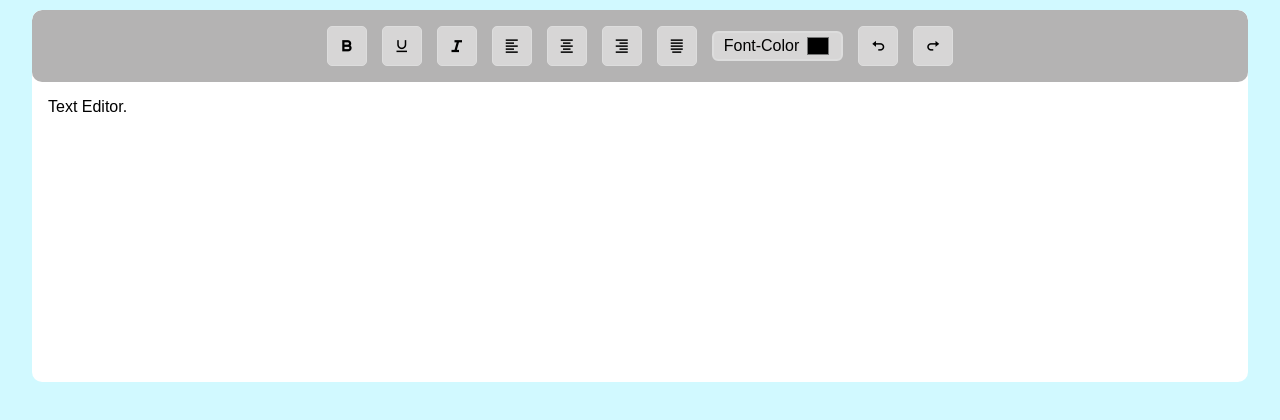
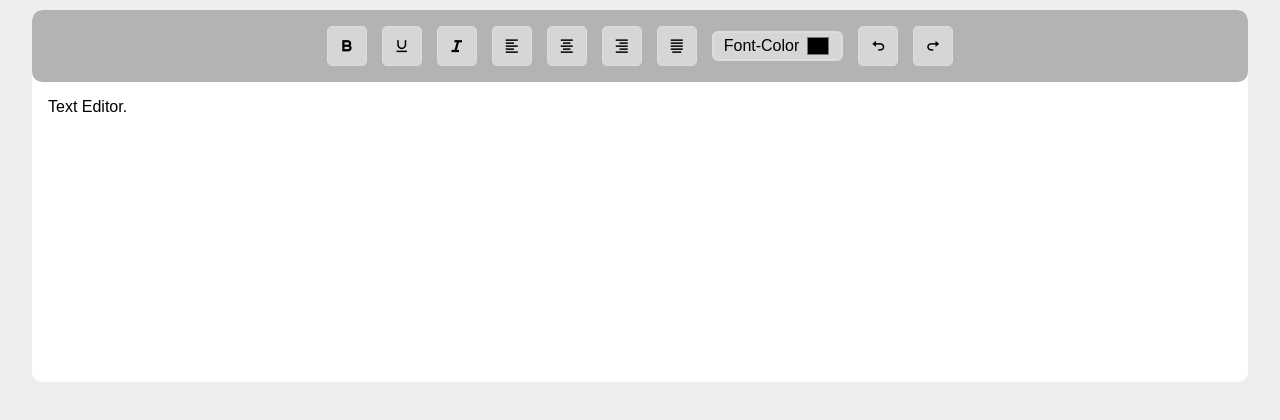
Before and after one commit to PramodyaWP-2003/Text-Editor, a plain HTML site: page index.html in a window 1280 px wide. Drawn offline with nearby package versions, Linux system fonts and the light colour scheme.

Commit message:
Change bgcolor

```diff
--- a/styles.css
+++ b/styles.css
@@ -6,7 +6,7 @@
 }
 
 body {
-	background: #d1f9ff;
+	background: #eeeeee;
 	display: flex;
 	justify-content: center;
 	align-items: center;
```
